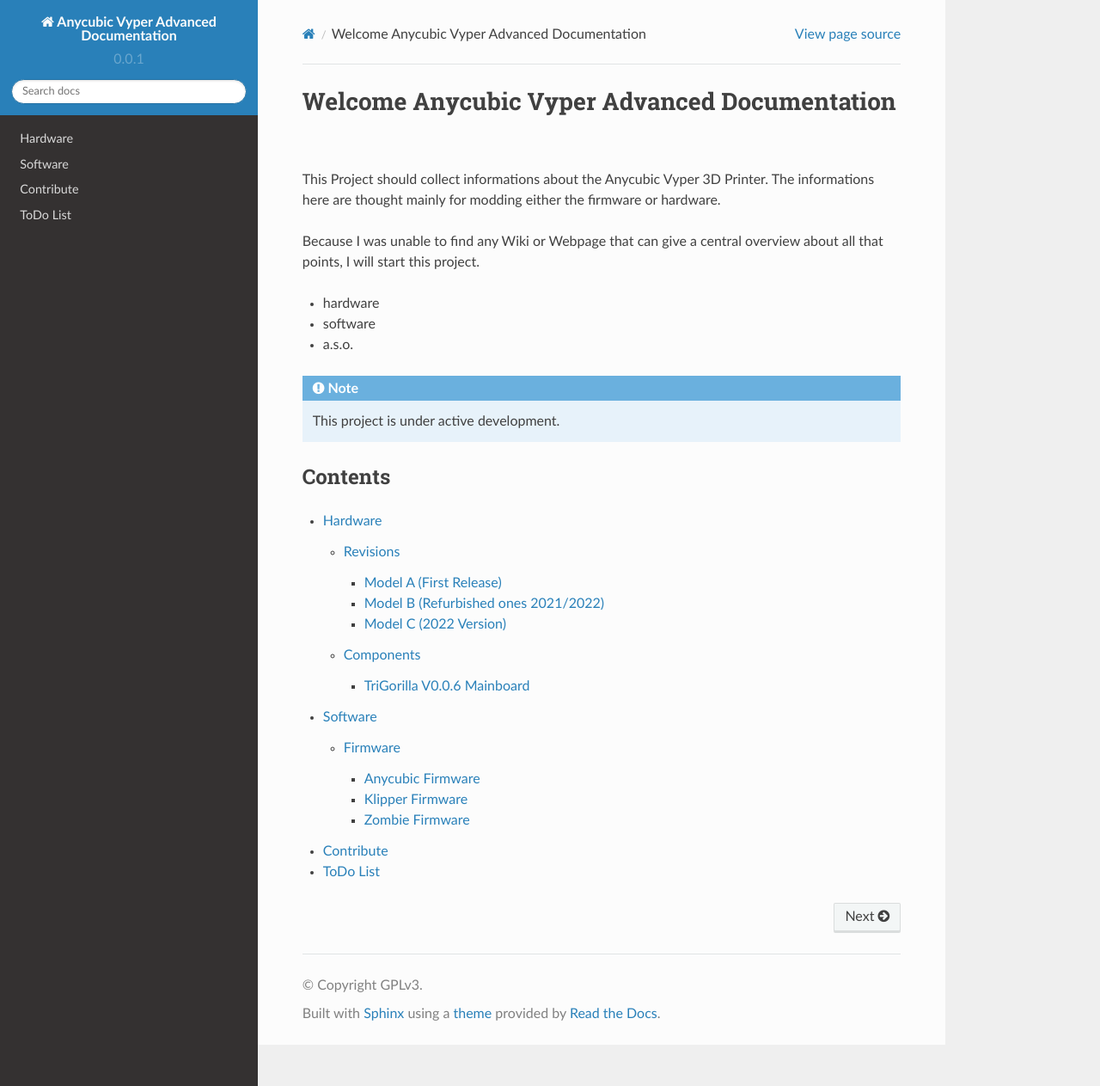
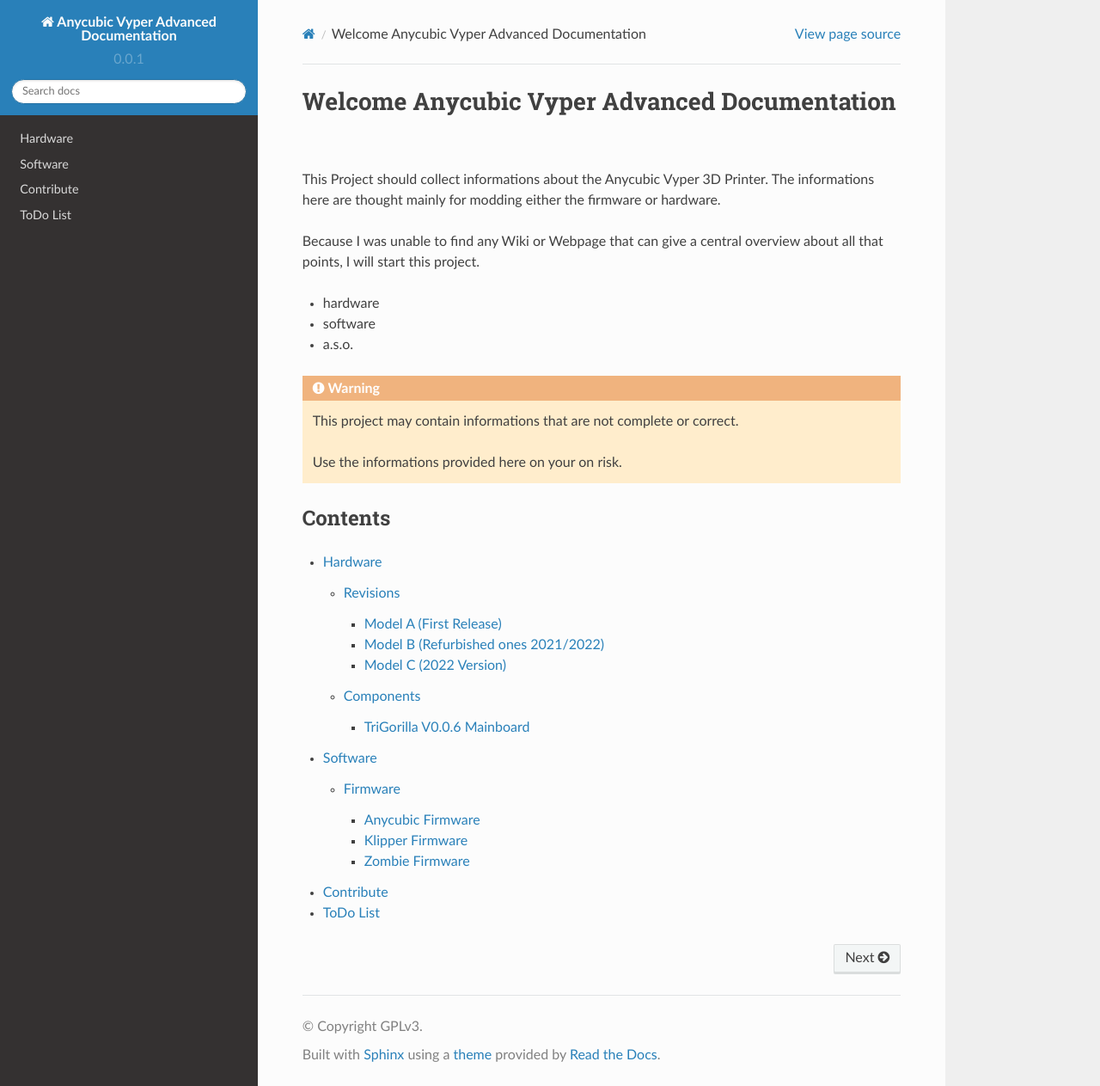
Before and after one commit to seho85/anycubic-vyper-doc, a Sphinx documentation site: the page built from docs/source/index.rst, in a window 1280 px wide and 1263 px high. Shown: the whole window at 86% size. Built offline with Sphinx 7.4.7 and the Read the Docs theme 2.0.0, drawn with Linux system fonts in a browser that asks for light colours.

Commit message:
Added small disclaimner on index page

```diff
--- a/docs/source/index.rst
+++ b/docs/source/index.rst
@@ -11,9 +11,11 @@
 * software
 * a.s.o.
 
-.. note::
+.. warning::
 
-   This project is under active development.
+   This project may contain informations that are not complete or correct.
+
+   Use the informations provided here on your on risk.
 
 Contents
 --------
```
